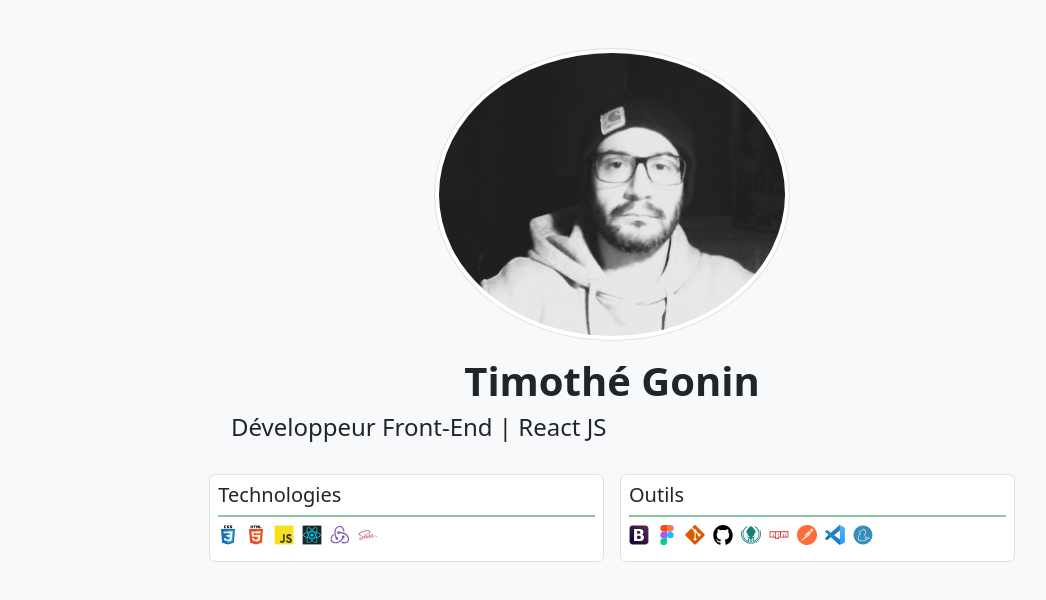
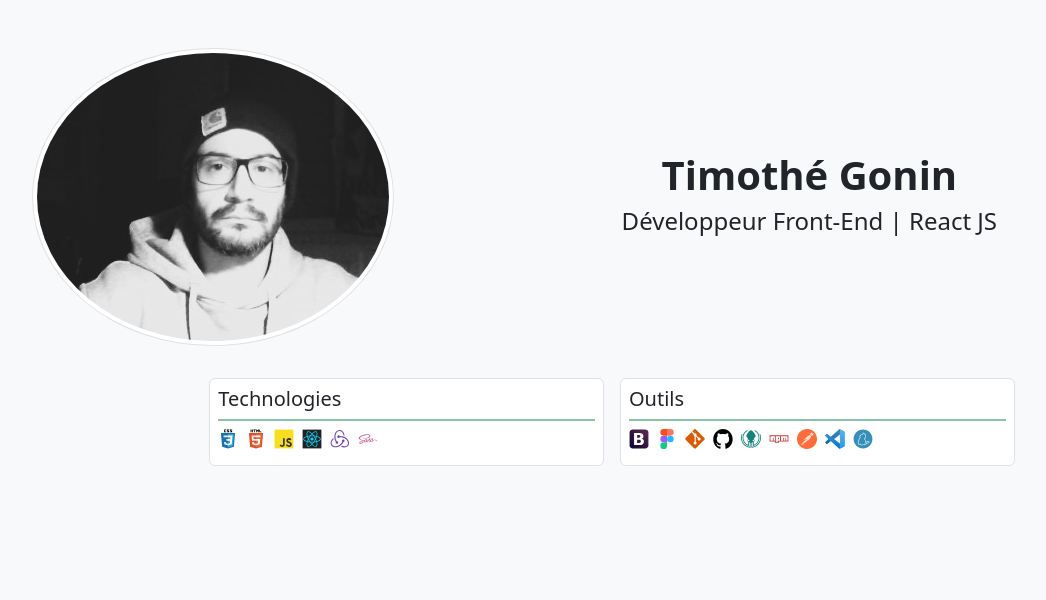
Before and after one commit to timothegonin/portfolio, a React (Create React App) app: page / in a window 1280 px wide. Shown: the top 600 px of the page, without its empty margins (28-1074 px from the left). Built offline with nearby package versions, Linux system fonts and the light colour scheme.

Commit message:
📱 💄 picture and titles behaviors

```diff
--- a/src/components/Jumbotron.jsx
+++ b/src/components/Jumbotron.jsx
@@ -10,23 +10,31 @@ import TechIcons from "./Icons";
 const Jumbotron = () => {
 	return (
 		<div className="p-5 mb-4 bg-body-tertiary h-100">
-			<Container>
+			<Container fluid className="mb-4">
 				<Row className="justify-content-center">
-					<Col xs={6} md={4}>
+					<Col xs={6} md={4} className="d-flex align-items-center">
 						<Image
 							src={devPicture}
 							className="img-fluid img-thumbnail"
 							roundedCircle
 						/>
 					</Col>
+					<Col className="d-flex flex-column align-items-center justify-content-center">
+						<h1 className="fw-bold text-nowrap">Timothé Gonin</h1>
+						<h2 className="fs-4 text-break">
+							Développeur{" "}
+							<span className="text-nowrap">Front-End | React JS</span>
+						</h2>
+					</Col>
 				</Row>
 			</Container>
-			<div className="container-fluid py-3">
+
+			{/* <div className="container-fluid py-3">
 				<h1 className="fw-bold text-nowrap">Timothé Gonin</h1>
 				<h2 className="col-md-8 fs-4 text-break">
 					Développeur <span className="text-nowrap">Front-End | React JS</span>
 				</h2>
-			</div>
+			</div> */}
 
 			<div className="d-flex flex-column flex-md-row gap-md-3 justify-content-center">
 				<section className="p-2 border border-1 rounded my-2 bg-white col-12 col-md-4">
```
